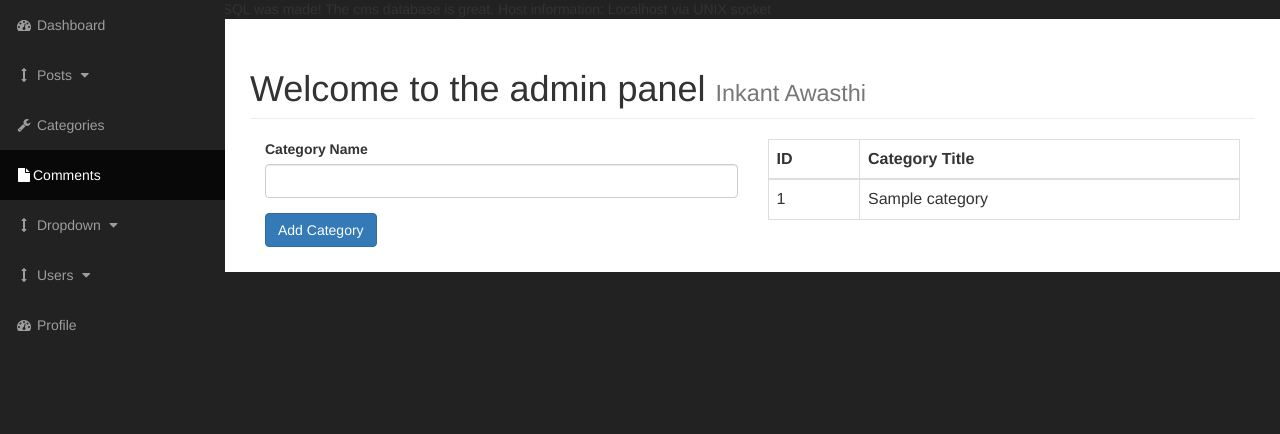
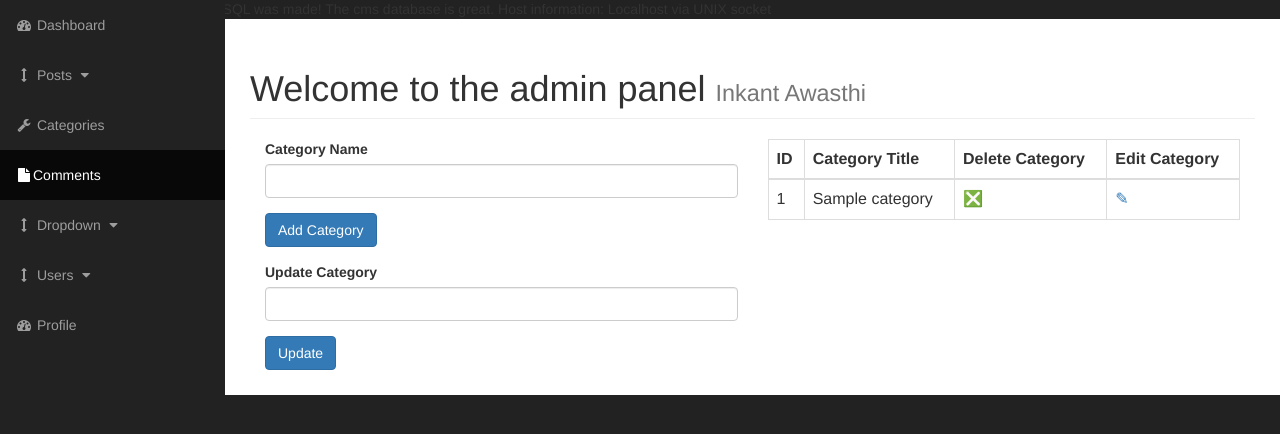
Before and after one commit to tim1016/cms, a PHP site: page /admin/categories.php?edit=1 in a window 1280 px wide. Shown: the part 51-485 px from the top of the page. Run offline with PHP 8.4, Linux system fonts and the light colour scheme; tables that the repository leaves empty or names only in its code hold one stand-in row (values such as "Sample post").

Commit message:
Added update category feature

```diff
--- a/admin/categories.php
+++ b/admin/categories.php
@@ -20,10 +20,17 @@
                         <?php
                             if(isset($_POST['submit'])){
                                 $cat_title = $_POST['cat_title'];
-                                echo $cat_title;
+                                //echo $cat_title;
                                 if($cat_title == "" || empty($cat_title)) {
                                     echo "<p class='text-danger'> The category title cannot be an empty string</p>";
                                 }else{
+                                    $query  = "INSERT INTO categories(cat_title) ";
+                                    $query .= "VALUE ('{$cat_title}')";
+
+                                    $query_create_category = mysqli_query($connection, $query);
+                                    if(!$query_create_category){
+                                        die("Create category Query failed with error: " . mysqli_error($connection));
+                                    }
 
                                 }
                             }
@@ -39,36 +46,83 @@
                                 <input class="btn btn-primary" type="submit" name="submit" value="Add Category">
                             </div>
                         </form>
+
+                        <?php
+
+                            if(isset($_GET['edit'])){
+                                $the_cat_id=$_GET['edit'];
+                        ?>
+
+                            <form action="" method="post">
+                                <div class="form-group">
+                                    <label for="cat_title">Update Category</label>
+                                    <input type="text" class="form-control" name="cat_title" id="cat_title">
+                                </div>
+
+                                <div class="form-group">
+                                    <input class="btn btn-primary" type="submit" name="update" value="Update">
+                                </div>
+                            </form>
+                        <?php
+                            if(isset($_POST['update'])){
+                                $update_title=$_POST['cat_title'];
+                                $query = "UPDATE categories SET cat_title='$update_title' WHERE cat_id=$the_cat_id";
+                                echo $query;
+                                $query_update_category = mysqli_query($connection, $query);
+                                if(!$query_update_category){
+                                    die("Update query failed : ". mysqli_error($connection));
+                                }
+                                header('Location: categories.php');
+                            }
+
+                        }?>
+
+
+
                     </div>
 
                     <div class="col-xs-6">
-                        <?php
-                            $query = "SELECT * FROM categories LIMIT 30";
-                            $query_select_all_categories = mysqli_query($connection, $query);
-                        ?>
-
-
-
-
 
                         <table class="table table-bordered table-hover">
                             <thead>
                                 <tr>
                                     <th>ID</th>
                                     <th>Category Title</th>
+                                    <th>Delete Category</th>
+                                    <th>Edit Category</th>
                                 </tr>
                             </thead>
 
                             <tbody>
-                                <?php
+                                <?php //Find all categories query
+                                    $query = "SELECT * FROM categories LIMIT 30";
+                                    $query_select_all_categories = mysqli_query($connection, $query);
                                     while($row = mysqli_fetch_assoc($query_select_all_categories)){
                                         $cat_title = $row['cat_title'];
                                         $cat_id = $row['cat_id'];
                                         echo "<tr>";
                                         echo "<td> {$cat_id} </td>";
                                         echo "<td> {$cat_title} </td>";
+                                        echo "<td> <a href='categories.php?delete={$cat_id}'>&#x274E;  </a></td>";
+                                        echo "<td> <a href='categories.php?edit={$cat_id}'> &#x270E;</a></td>";
                                         echo "</tr>";
                                     }
+                                ?>
+
+                                <?php
+                                // Delete query
+                                    if(isset($_GET['delete'])){
+                                        $the_cat_id=$_GET['delete'];
+                                        $query =  "DELETE FROM categories WHERE cat_id = {$the_cat_id}";
+                                        $query_delete_category = mysqli_query($connection, $query);
+                                        if(!$query_delete_category){
+                                            die("DELETE category failed : " . mysqli_error($connection));
+                                        }
+                                        header("Location: categories.php");
+                                        //header("Refresh:0");
+                                    }
+
+
                                 ?>
                             </tbody>
                         </table>
--- a/admin/includes/admin_header.php
+++ b/admin/includes/admin_header.php
@@ -1,3 +1,4 @@
+<?php ob_start(); ?>
 <?php include "../includes/db.php"?>
 
 <!DOCTYPE html>
```
